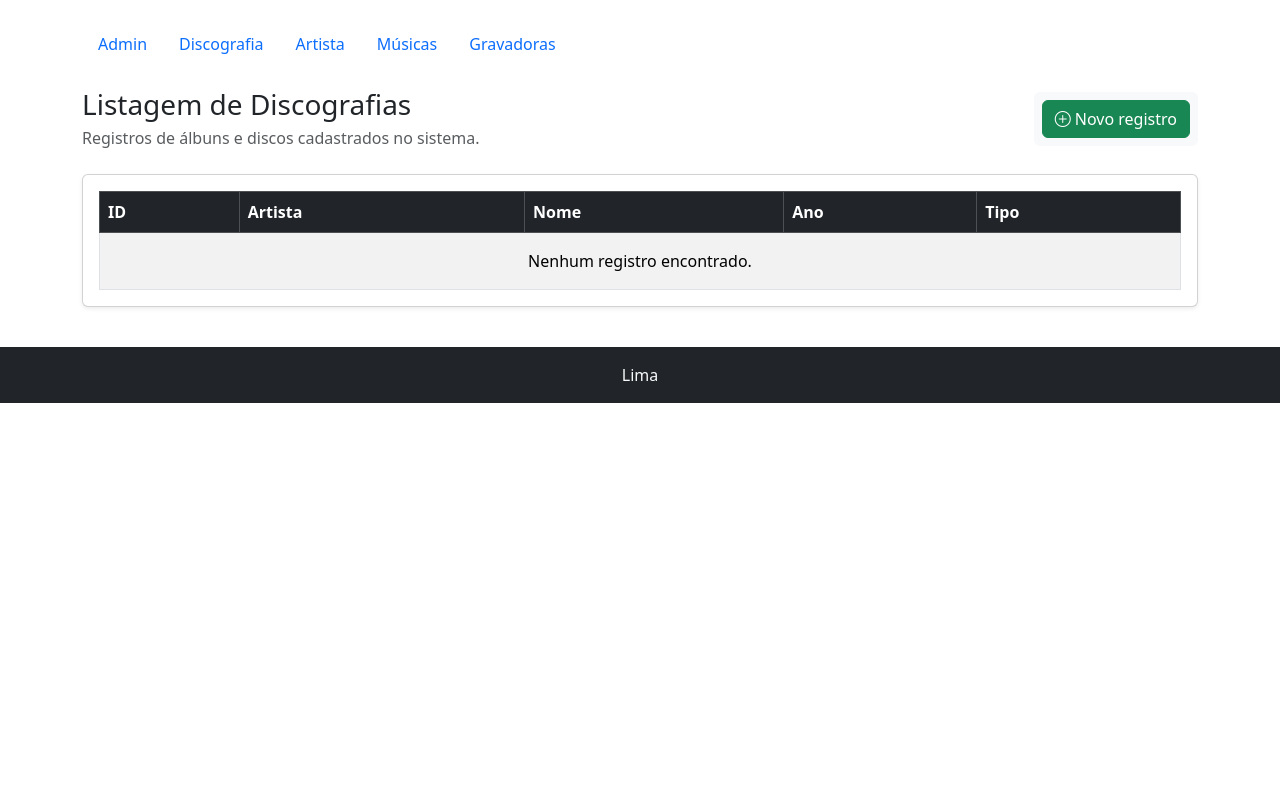
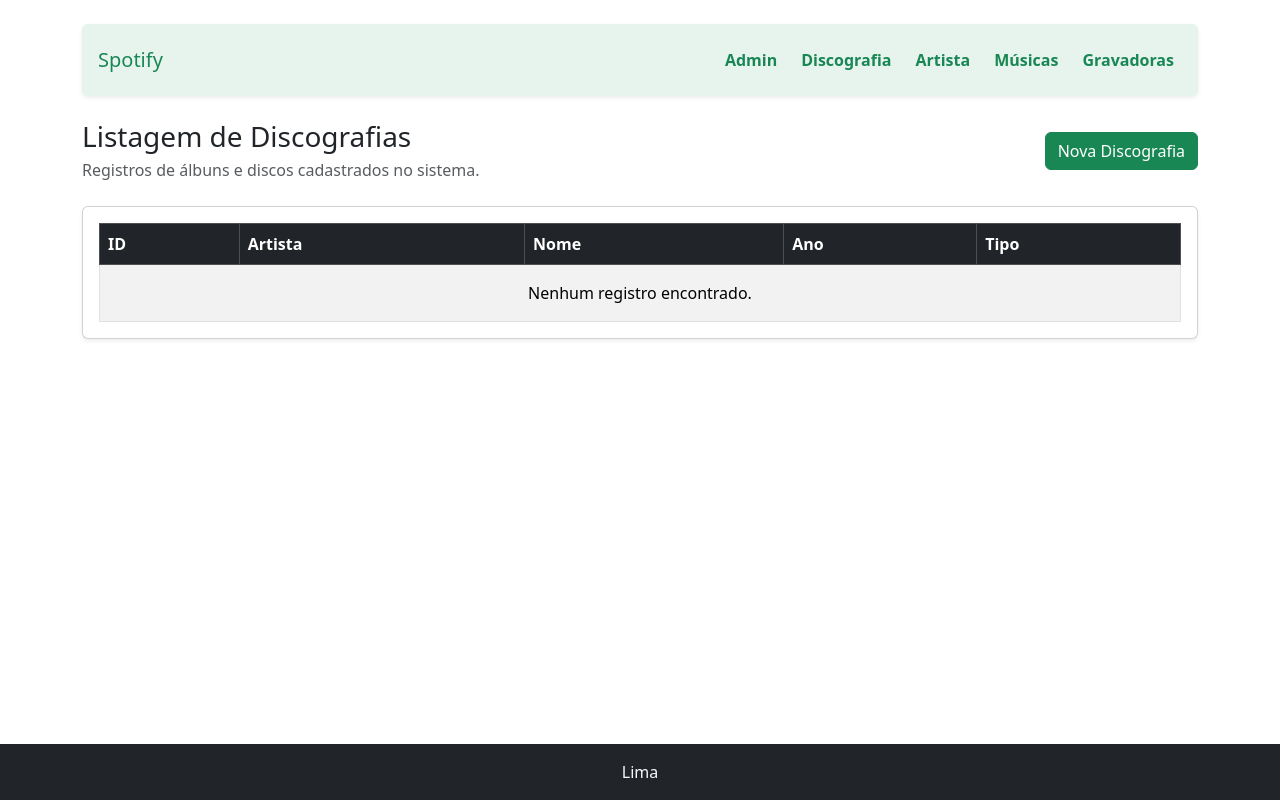
Before and after one commit to lim4ig/AplicativoWeb_PHP, a PHP site: page /discografia-listagem.php in a window 1280 px wide. Run offline with PHP 8.4, Linux system fonts and the light colour scheme; data that the repository does not hold is empty.

Commit message:
Feito novas paginas para melhorar o projeto

```diff
--- a/admin.php
+++ b/admin.php
@@ -1,11 +1,13 @@
 <?php
 
+// Define o título da página e inclui o cabeçalho comum com Bootstrap.
 $titulo_da_pagina = "Administrador";
 include "inc-cabecalho.php";
 
 ?>
 <body>
     <main class="container">
+        <!-- Inclui o menu de navegação padrão do site -->
         <?php include "inc-menu.php"; ?>
 
         <h1 class="text-center text-success mt-5"><i class="bi bi-spotify"></i>
@@ -14,10 +16,12 @@ include "inc-cabecalho.php";
         <div class="row">
             <div class="col">
                 <div class="bg-light p-3 rounded d-inline-block">
+                    <!-- Botão para abrir o formulário de nova discografia -->
                     <a href="discografia-formulario.php" class="btn btn-success">Nova discografia</a>
                 </div>
             </div>
         </div>
     </main>
 
+    <!-- Inclui o rodapé comum e fecha as tags HTML -->
     <?php include "inc-rodape.php"; ?>
--- a/discografia-formulario.php
+++ b/discografia-formulario.php
@@ -1,5 +1,6 @@
 <?php
 
+// Define o título da página e inclui o cabeçalho com Bootstrap.
 $titulo_da_pagina = "Cadastro de discografia";
 include "inc-cabecalho.php";
 
@@ -7,12 +8,14 @@ include "inc-cabecalho.php";
 
 <body>
     <main class="container">
+        <!-- Menu de navegação padrão -->
         <?php include "inc-menu.php"; ?>
 
         <section class="d-flex flex-column align-items-center">
             <h1 class="text-primary-emphasis fs-2 mt-2">Cadastro de Discografia</h1>
             <br>
             <div class="card p-4 shadow-sm">
+                <!-- Formulário que envia os dados para salvar no banco -->
                 <form action="discografia-salvar.php" method="post">
                     <div class="mb-3">
                         <label class="form-label">Artista</label>
@@ -54,6 +57,7 @@ include "inc-cabecalho.php";
         </section>
     </main>
 
+    <!-- Rodapé comum do site -->
     <?php include "inc-rodape.php"; ?>
 </body>
 </html>
--- a/discografia-listagem.php
+++ b/discografia-listagem.php
@@ -1,11 +1,13 @@
 <?php
 
+// Define o título da página e inclui o cabeçalho comum.
 $titulo_da_pagina = "Listagem de Discografias";
 include "inc-cabecalho.php";
 
 ?>
 <body>
     <main class="container py-4">
+        <!-- Menu de navegação comum -->
         <?php include "inc-menu.php"; ?>
 
         <div class="d-flex align-items-center justify-content-between mb-4">
@@ -13,11 +15,7 @@ include "inc-cabecalho.php";
                 <h1 class="h3 mb-1">Listagem de Discografias</h1>
                 <p class="text-muted mb-0">Registros de álbuns e discos cadastrados no sistema.</p>
             </div>
-            <div class="bg-light p-2 rounded">
-                <a href="discografia-formulario.php" class="btn btn-success">
-                    <i class="bi bi-plus-circle"></i> Novo registro
-                </a>
-            </div>
+            <a href="discografia-formulario.php" class="btn btn-success">Nova Discografia</a>
         </div>
 
         <div class="card shadow-sm">
@@ -36,22 +34,26 @@ include "inc-cabecalho.php";
                         <tbody>
                             <?php
 
+                            // Conecta ao banco de dados.
                             include "inc-conexao.php";
 
+                            // Busca todas as discografias e ordena por artista e ano.
                             $sql = "SELECT * FROM tb_discografia ORDER BY artista, ano";
                             $resultado = mysqli_query($conn, $sql);
 
+                            // Verifica se existem resultados.
                             if(mysqli_num_rows($resultado) > 0){
                                 while($linha_resultado = mysqli_fetch_assoc($resultado)){
                                     echo '<tr>';
                                     echo "<td> {$linha_resultado['ID']} </td>";
                                     echo "<td> {$linha_resultado['artista']} </td>";
-                                    echo "<td> {$linha_resultado['nome']} </td>";
+                                    echo "<td><a href='discografia-vizualizar.php?id={$linha_resultado['ID']}' class='text-decoration-none'>{$linha_resultado['nome']}</a></td>";
                                     echo "<td> {$linha_resultado['ano']} </td>";
                                     echo "<td> {$linha_resultado['tipo']} </td>";
                                     echo '</tr>';
                                 }
                             } else {
+                                // Mensagem quando não há registros.
                                 echo '<tr><td colspan="5" class="text-center py-3">Nenhum registro encontrado.</td></tr>';
                             }
 
@@ -66,4 +68,5 @@ include "inc-cabecalho.php";
 
     </main>
 
+    <!-- Inclui o rodapé e fecha a página -->
 <?php include "inc-rodape.php"; ?>
--- a/discografia-salvar.php
+++ b/discografia-salvar.php
@@ -1,24 +1,30 @@
 <?php
 
+// Recebe os dados enviados pelo formulário via POST.
 $artista = $_POST['artista'];
 $nome = $_POST['nome'];
 $ano = $_POST['ano'];
 $tipo = $_POST['tipo'];
 $foto = $_POST['foto'];
 
+// Exibe os dados recebidos para depuração simples.
 echo "Artista: $artista - Nome: $nome - Ano de lançamento: $ano - Tipo: $tipo - URL da Capa: $foto";
 
+// Inclui a conexão com o banco de dados.
 include "inc-conexao.php";
 
+// Insere o novo registro na tabela tb_discografia.
 $resultado = mysqli_execute_query($conn, "INSERT INTO tb_discografia(artista, nome, ano, tipo, foto) VALUES(?, ?, ?, ?, ?)",
 [$artista, $nome, $ano, $tipo, $foto]);
 
 echo '<br><br>';
 
 if($resultado){
+    // Mensagem em caso de sucesso.
     echo "Cadastrado com sucesso!";
 }
 else{
+    // Mensagem em caso de falha.
     echo "Houve algum problema.";
 }
 
--- a/inc-cabecalho.php
+++ b/inc-cabecalho.php
@@ -1,9 +1,29 @@
 <!DOCTYPE html>
 <html lang="pt-BR">
 <head>
+    <!-- Cabeçalho comum usado em todas as páginas -->
     <meta charset="UTF-8">
     <meta name="viewport" content="width=device-width, initial-scale=1.0">
     <title><?php echo $titulo_da_pagina ?></title>
+    <!-- Estilos adicionais para manter o rodapé no final da página -->
+    <style>
+        html, body {
+            min-height: 100%;
+            height: 100%;
+        }
+        body {
+            display: flex;
+            flex-direction: column;
+            min-height: 100vh;
+        }
+        main {
+            flex: 1 0 auto;
+        }
+        footer {
+            width: 100%;
+        }
+    </style>
+    <!-- Link do Bootstrap para estilo rápido e responsivo -->
     <link href="https://cdn.jsdelivr.net/npm/bootstrap@5.3.8/dist/css/bootstrap.min.css" rel="stylesheet" integrity="sha384-sRIl4kxILFvY47J16cr9ZwB07vP4J8+LH7qKQnuqkuIAvNWLzeN8tE5YBujZqJLB" crossorigin="anonymous">
     <link rel="stylesheet" href="https://cdn.jsdelivr.net/npm/bootstrap-icons@1.13.1/font/bootstrap-icons.min.css">
 </head>
--- a/inc-conexao.php
+++ b/inc-conexao.php
@@ -1,8 +1,10 @@
 <?php
 
+// Cria a conexão com o banco de dados MySQL.
 $conn = mysqli_connect("localhost", "root", "", "db_spotify");
 
 if(!$conn){
+    // Se a conexão falhar, termina a página mostrando o erro.
     die("<h3>Erro</h3>" . mysqli_connect_error() );
 }
 
--- a/inc-menu.php
+++ b/inc-menu.php
@@ -1,7 +1,29 @@
-<nav class="nav nav-pills mb-4">
-    <a class="nav-link" href="admin.php">Admin</a>
-    <a class="nav-link" href="discografia-listagem.php">Discografia</a>
-    <a class="nav-link" href="artista-formulario.php">Artista</a>
-    <a class="nav-link" href="musica-formulario.php">Músicas</a>
-    <a class="nav-link" href="gravadora-formulario.php">Gravadoras</a>
+<!-- Menu de navegação comum para todas as páginas do sistema -->
+<nav class="navbar navbar-expand-sm navbar-light bg-success bg-opacity-10 rounded shadow-sm mb-4">
+    <div class="container-fluid px-3 py-2">
+        <span class="navbar-brand mb-0 h5 text-success">Spotify</span>
+        <button class="navbar-toggler" type="button" data-bs-toggle="collapse" data-bs-target="#appMenu" aria-controls="appMenu" aria-expanded="false" aria-label="Alternar navegação">
+            <span class="navbar-toggler-icon"></span>
+        </button>
+
+        <div class="collapse navbar-collapse" id="appMenu">
+            <ul class="navbar-nav ms-auto gap-2">
+                <li class="nav-item">
+                    <a class="nav-link text-success fw-semibold" href="admin.php">Admin</a>
+                </li>
+                <li class="nav-item">
+                    <a class="nav-link text-success fw-semibold" href="discografia-listagem.php">Discografia</a>
+                </li>
+                <li class="nav-item">
+                    <a class="nav-link text-success fw-semibold" href="artista-formulario.php">Artista</a>
+                </li>
+                <li class="nav-item">
+                    <a class="nav-link text-success fw-semibold" href="musica-formulario.php">Músicas</a>
+                </li>
+                <li class="nav-item">
+                    <a class="nav-link text-success fw-semibold" href="gravadora-formulario.php">Gravadoras</a>
+                </li>
+            </ul>
+        </div>
+    </div>
 </nav>
--- a/inc-rodape.php
+++ b/inc-rodape.php
@@ -1,4 +1,5 @@
-<footer class="d-flex flex-column justify-content-center align-items-center text-center bg-dark mt-3">
+<!-- Rodapé comum do site que aparece em todas as páginas -->
+<footer class="d-flex flex-column justify-content-center align-items-center text-center bg-dark mt-auto">
     <p class="text-light pt-3">Lima</p>
 </footer>
 
```
Also changed, not shown: discografia-vizualizar.php (+52 -9 lines), README.md.
